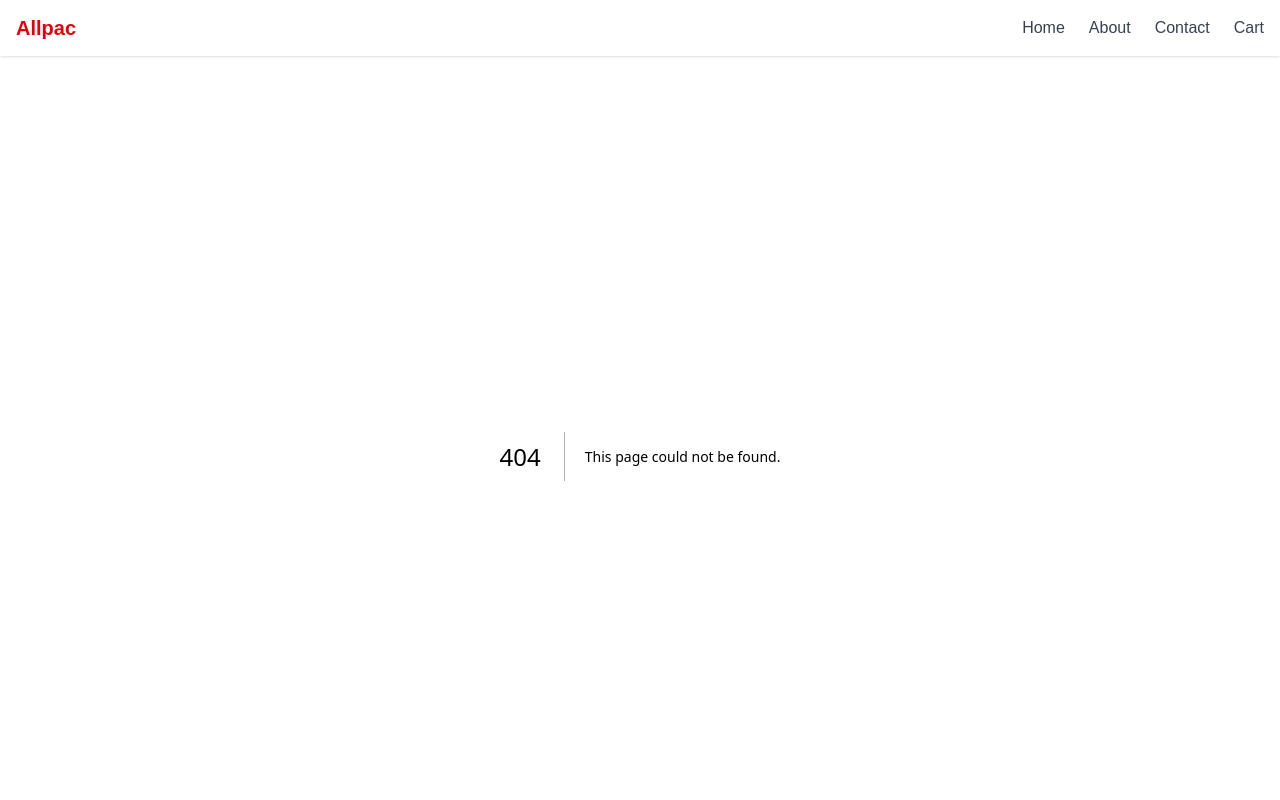
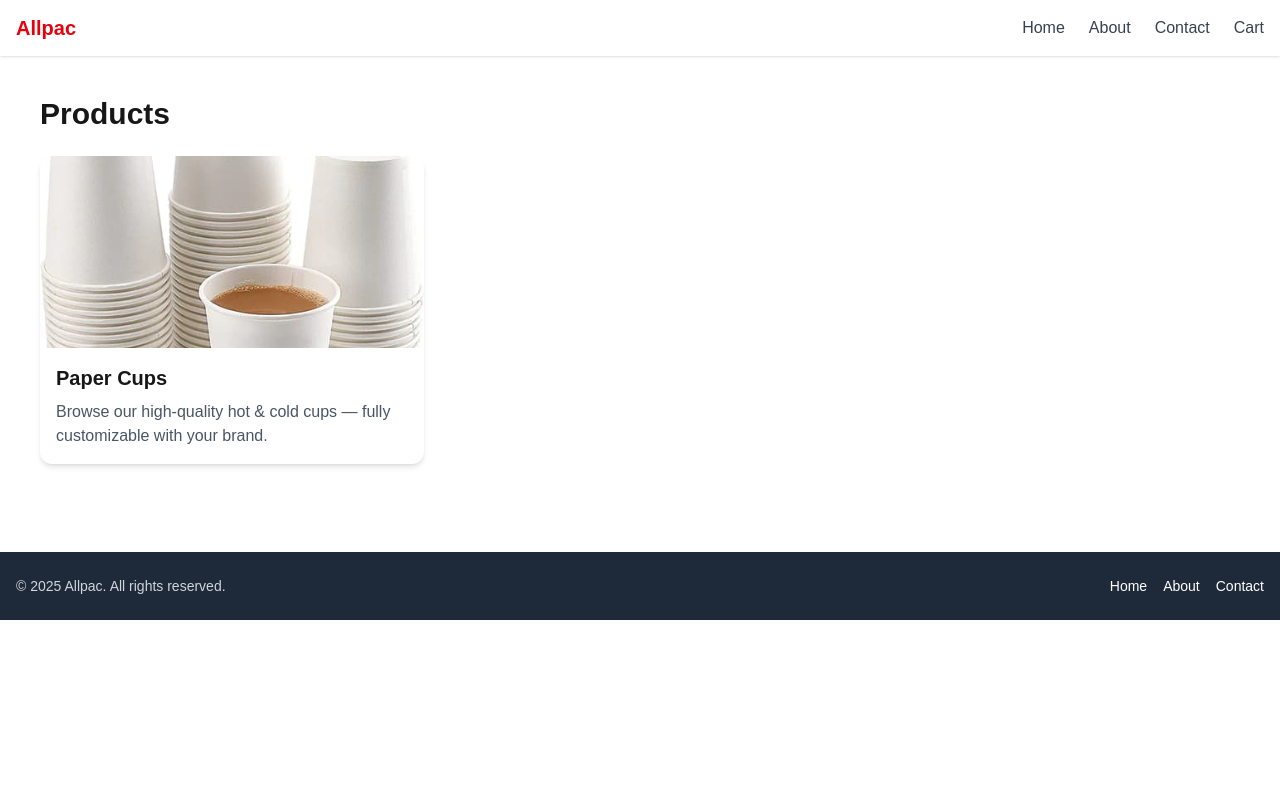
Before and after one commit to Emadedin1/allpacstore, a Next.js app in the folder frontend/: page /products in a window 1280 px wide. Before the commit this address had no page. Shown: the top 800 px of the page. Built offline with nearby package versions, Linux system fonts and the light colour scheme.

Commit message:
Create Products page and add Paper Cups image

```diff
--- /dev/null
+++ b/frontend/src/app/products/page.jsx
@@ -0,0 +1,28 @@
+import React from 'react';
+import Link from 'next/link';
+
+export default function ProductsPage() {
+  return (
+    <main className="p-6 md:p-10">
+      <h1 className="text-3xl font-bold mb-6">Products</h1>
+      <div className="grid grid-cols-1 sm:grid-cols-2 lg:grid-cols-3 gap-6">
+        <Link
+          href="/paper-cups"
+          className="block bg-white shadow-md rounded-xl overflow-hidden hover:shadow-xl transition-shadow"
+        >
+          <img
+            src="/images/paper-cups-cover.jpg"
+            alt="Paper Cups"
+            className="h-48 w-full object-cover"
+          />
+          <div className="p-4">
+            <h2 className="text-xl font-semibold">Paper Cups</h2>
+            <p className="text-gray-600 mt-2">
+              Browse our high-quality hot & cold cups — fully customizable with your brand.
+            </p>
+          </div>
+        </Link>
+      </div>
+    </main>
+  );
+}
```
Also changed, not shown: frontend/public/images/paper-cups-cover.jpg (added).
